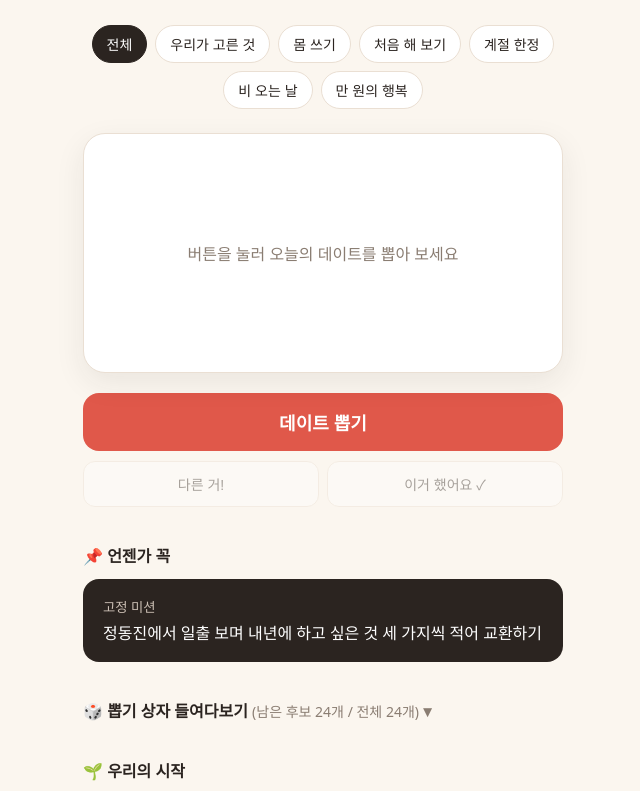
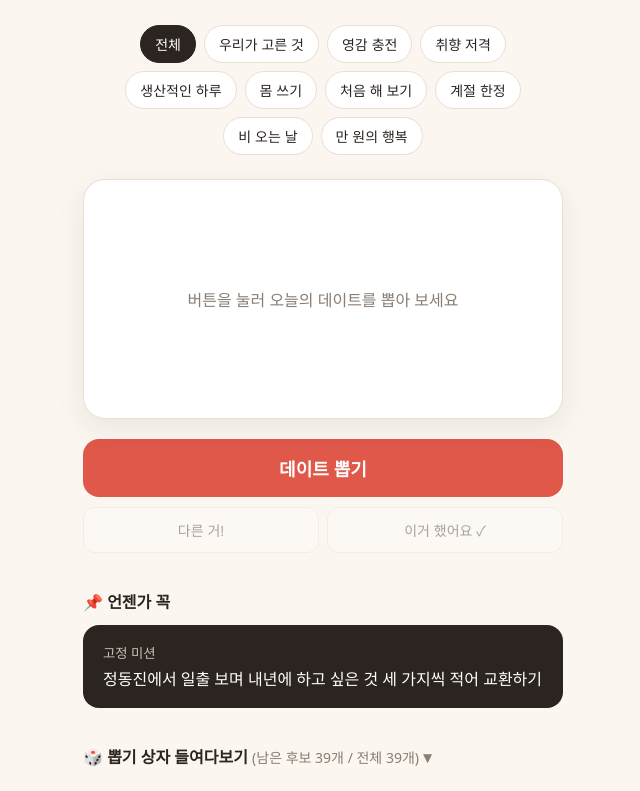
Before and after one commit to pinkman-droid/date-picker, a plain HTML site: page index.html in a window 1280 px wide. Shown: the part 110-901 px from the top of the page, without its empty margins (317-957 px from the left). Drawn offline with Linux system fonts and the light colour scheme.

Commit message:
새 테마 추가: 영감 충전, 취향 저격, 생산적인 하루
Co-Authored-By: Claude Opus 5.5 <noreply@anthropic.com>
Claude-Session: https://claude.ai/code/session_01FKndA92wPHN9iyC3yngeXa

```diff
--- a/index.html
+++ b/index.html
@@ -164,6 +164,9 @@
 <script>
 const CATEGORIES = {
   wish:    "우리가 고른 것",
+  inspire: "영감 충전",
+  taste:   "취향 저격",
+  product: "생산적인 하루",
   active:  "몸 쓰기",
   first:   "처음 해 보기",
   season:  "계절 한정",
@@ -172,6 +175,21 @@ const CATEGORIES = {
 };
 
 const BASE_IDEAS = [
+  { t: "전시 보고 감상 한 줄씩 교환하기", d: "관람 후 각자 가장 오래 본 작품과 이유를 한 줄로 써서 바꿔 읽기", c: "inspire" },
+  { t: "독립서점 투어, 서로에게 책 한 권 골라 주기", d: "포장지째 건네고 다음 데이트 때 서로 감상 나누기", c: "inspire" },
+  { t: "천문대에서 별 보기", d: "도시 불빛 밖에서 보는 별은 생각보다 많음", c: "inspire" },
+  { t: "건축 산책: 한 동네의 이름난 건물 돌아보기", d: "건물마다 사진 한 장, 마음에 드는 이유 한 마디", c: "inspire" },
+  { t: "라이브 재즈바", d: "앉아만 있는 게 아니라 음악에 몸을 맡기는 게 포인트", c: "inspire" },
+  { t: "파스타 쿠킹 클래스", d: "생면부터 직접 뽑아서 이탈리아 한 접시 완성하기", c: "taste" },
+  { t: "주말 아침 사우나 데이트", d: "개운하게 몸 풀고 식혜와 맥반석 계란으로 마무리", c: "taste" },
+  { t: "플리마켓에서 특이한 물건 하나씩 사 주기", d: "예산 만 원, 상대가 절대 예상 못 할 물건 고르기", c: "taste" },
+  { t: "봄바람 부는 언덕 산책", d: "바람 좋은 날 골라서 전망 좋은 언덕까지 걷기. 칼바람 부는 날은 패스", c: "taste" },
+  { t: "그릭요거트 만들기", d: "직접 만든 요거트에 과일 토핑 올려 다음 날 아침까지 즐기기", c: "taste" },
+  { t: "목공 원데이 클래스로 생활용품 만들기", d: "도마나 선반처럼 집에서 매일 쓸 물건 하나 완성하기", c: "product" },
+  { t: "플로깅 데이트", d: "공원을 달리거나 걸으면서 쓰레기 줍기. 운동과 선행을 한 번에", c: "product" },
+  { t: "유기견 보호소 산책 봉사", d: "사전 신청 필수. 강아지들과 같이 걷는 하루", c: "product" },
+  { t: "둘만의 미니 잡지 만들기", d: "그동안 데이트 사진과 글로 한 권짜리 진(zine) 제작하기", c: "product" },
+  { t: "한 달 목표 세우고 같이 공부·작업하기", d: "각자 할 일 정하고 집중 시간 뒤에 맛있는 걸로 보상", c: "product" },
   { t: "노들섬 산책과 한강 노을", d: "해 질 무렵 맞춰 가서 잔디 언덕에 앉아 노을 구경하기", c: "wish" },
   { t: "둘이 같이 등산", d: "정상에서 먹는 간식은 무조건 두 배로 맛있음", c: "wish" },
   { t: "신세계 또는 현대백화점 크리스마스 구경", d: "외벽 미디어아트와 크리스마스 장식 보고 사진 남기기", c: "wish" },
```
